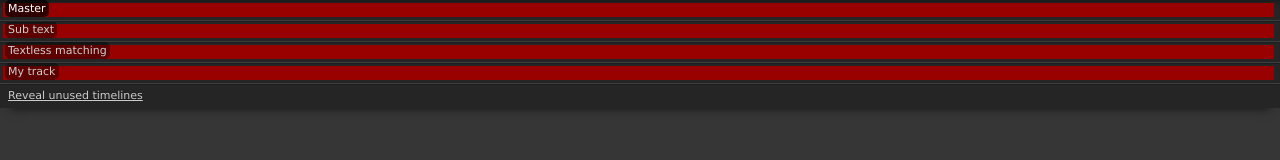
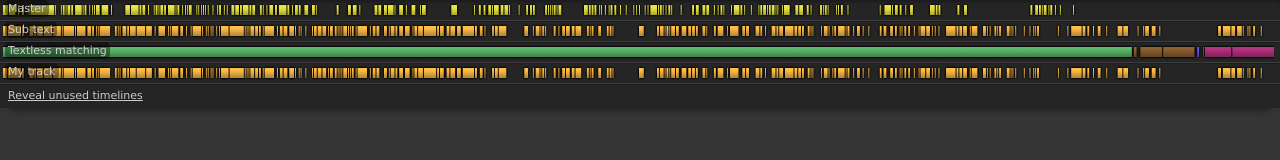
Before and after one commit to akella/eventswidget, a plain HTML site: page index.html in a window 1280 px wide. Drawn offline with Linux system fonts and the light colour scheme.

Commit message:
placeholders

```diff
--- a/index.html
+++ b/index.html
@@ -11,19 +11,19 @@
 	<div class="eventswidget">
 		<div class="eventswidget__track">
 			<div class="eventswidget__tracktitle">Master</div>
-			<div class="eventswidget__canvas"></div>
+			<div class="eventswidget__canvas"><!-- JUST PLACEHOLDER IMG --><img src="img/events2.png" alt=""></div>
 		</div>
 		<div class="eventswidget__track">
 			<div class="eventswidget__tracktitle">Sub text</div>
-			<div class="eventswidget__canvas"></div>
+			<div class="eventswidget__canvas"><!-- JUST PLACEHOLDER IMG --><img src="img/events.png" alt=""></div>
 		</div>
 		<div class="eventswidget__track">
 			<div class="eventswidget__tracktitle">Textless matching</div>
-			<div class="eventswidget__canvas"></div>
+			<div class="eventswidget__canvas"><img src="img/events1.png" alt=""></div>
 		</div>
 		<div class="eventswidget__track">
 			<div class="eventswidget__tracktitle">My track</div>
-			<div class="eventswidget__canvas"></div>
+			<div class="eventswidget__canvas"><!-- JUST PLACEHOLDER IMG --><img src="img/events.png" alt=""></div>
 		</div>
 		<div class="eventswidget__more"><a href="#">Reveal unused timelines</a></div>
 	</div>
--- a/sass/screen.scss
+++ b/sass/screen.scss
@@ -61,7 +61,7 @@ body{
 		}
 		&:hover:first-child{
 			.eventswidget__tracktitle{
-				top: 0;
+				top: 12px;
 			}
 		}
 		//canvas sizing
@@ -74,6 +74,11 @@ body{
 			bottom: 3px;
 			left: 3px;
 			overflow: hidden;
+			img{
+				display: block;
+				width: 100%;
+				height: 14px;
+			}
 		}
 	}
 }
```
Also changed, not shown: css/screen.css, img/events.png (added), img/events1.png (added), img/events2.png (added).
